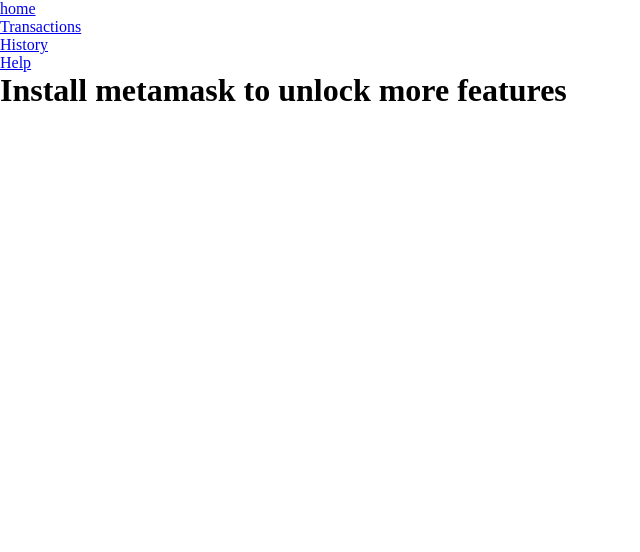
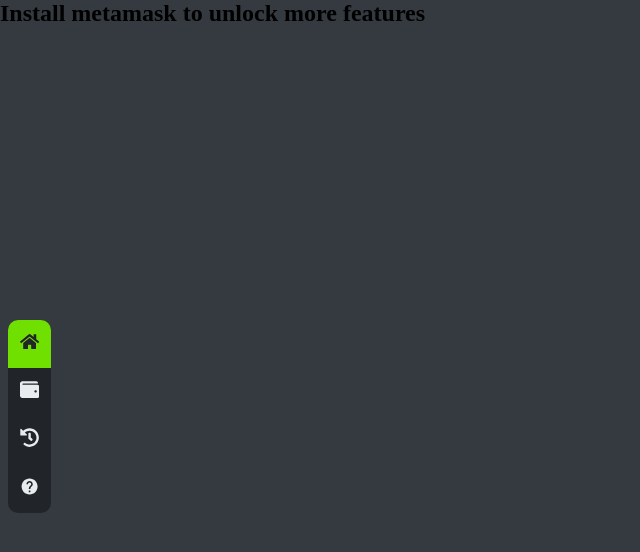
Before and after one commit to gdevakrishnan/MetaWallet, a React (Vite) app in the folder client/: page / in a window 1280 px wide. Shown: the top 552 px of the page, without its empty margins (0-640 px from the left). Built offline with nearby package versions, Linux system fonts and the light colour scheme.

Commit message:
navbar done

```diff
--- a/client/package.json
+++ b/client/package.json
@@ -12,7 +12,8 @@
   "dependencies": {
     "ethers": "^5.7.2",
     "react": "^18.2.0",
-    "react-dom": "^18.2.0"
+    "react-dom": "^18.2.0",
+    "react-icons": "^5.2.0"
   },
   "devDependencies": {
     "@types/react": "^18.2.66",
--- a/client/src/App.jsx
+++ b/client/src/App.jsx
@@ -5,6 +5,12 @@
 import appContext from './context/appContext'
 
 function App() {
+  const navInitialState = {
+    dashboard: true,
+    transaction: false,
+    history: false,
+    help: false
+  };
 
   const initialState = {
     WindowEthereum: false,
@@ -17,6 +23,7 @@
     WriteContract: null,
   };
   const [State, setState] = useState(initialState);
+  const [navState, setNavState] = useState(navInitialState);
 
   useEffect(() => {
     getStateParameters();
@@ -66,7 +73,9 @@
   const context = {
     State,
     setState,
-    getStateParameters
+    getStateParameters,
+    navState,
+    setNavState
   }
 
   return (
--- a/client/src/components/Dashboard.jsx
+++ b/client/src/components/Dashboard.jsx
@@ -1,12 +1,21 @@
-import React, { Fragment, useContext } from 'react'
+import React, { Fragment, useContext, useEffect } from 'react'
 import appContext from '../context/appContext'
 
 function Dashboard() {
-  const { State, getStateParameters } = useContext(appContext);
+  const { State, getStateParameters, setNavState } = useContext(appContext);
   const {
     WindowEthereum,
     WalletAddress,
   } = State;
+
+  useEffect(() => {
+    setNavState({
+      dashboard: true,
+      transaction: false,
+      history: false,
+      help: false
+    })
+  }, []);
 
   const handleClick = (e) => {
     e.preventDefault();
@@ -15,11 +24,13 @@
 
   return (
     <Fragment>
-      {
-        (WindowEthereum) ? (
-          (WalletAddress) ? (<h1>{`${WalletAddress.slice(0, 7)}...${WalletAddress.slice(-5)}`}</h1>) : <button onClick={(e) => handleClick(e)}>Connect</button>
-        ) : <h1>Install metamask to unlock more features</h1>
-      }
+      <section className='page'>
+        {
+          (WindowEthereum) ? (
+            (WalletAddress) ? (<h1>{`${WalletAddress.slice(0, 7)}...${WalletAddress.slice(-5)}`}</h1>) : <button onClick={(e) => handleClick(e)}>Connect</button>
+          ) : <h1>Install metamask to unlock more features</h1>
+        }
+      </section>
     </Fragment>
   )
 }
--- a/client/src/components/Help.jsx
+++ b/client/src/components/Help.jsx
@@ -1,8 +1,22 @@
-import React from 'react'
+import React, { useContext, useEffect } from 'react'
+import appContext from '../context/appContext';
 
 function Help() {
+  const { setNavState } = useContext(appContext);
+
+  useEffect(() => {
+    setNavState({
+      dashboard: false,
+      transaction: false,
+      history: false,
+      help: true
+    })
+  }, []);
+
   return (
-    <div>Help</div>
+    <section className='page'>
+      <h1>Help</h1>
+    </section>
   )
 }
 
--- a/client/src/components/History.jsx
+++ b/client/src/components/History.jsx
@@ -4,7 +4,7 @@
 
 function History() {
     const [transactionHistory, setTransactionHistory] = useState([]);
-    const { State } = useContext(appContext);
+    const { State, setNavState } = useContext(appContext);
     const {
         ReadContract,
         WalletAddress
@@ -20,11 +20,21 @@
     }
 
     useEffect(() => {
+        setNavState({
+            dashboard: false,
+            transaction: false,
+            history: true,
+            help: false
+        })
+    }, []);
+
+    useEffect(() => {
         getTransactionHistory();
     }, [transactionHistory, setTransactionHistory]);
 
     return (
         <Fragment>
+            <section className='page'>
                 {
                     (transactionHistory.length > 0) ? (
                         <table>
@@ -51,6 +61,7 @@
                         <h1>Data Not found</h1>
                     )
                 }
+            </section>
         </Fragment>
     )
 }
--- a/client/src/components/Navbar.jsx
+++ b/client/src/components/Navbar.jsx
@@ -1,15 +1,35 @@
-import React, { Fragment } from 'react'
+import React, { Fragment, useContext } from 'react'
 import { Link } from 'react-router-dom'
+import appContext from '../context/appContext'
+import { FaHome, FaWallet, FaHistory } from "react-icons/fa";
+import { MdHelp } from "react-icons/md";
 
 function Navbar() {
+  const { navState } = useContext(appContext);
+
   return (
     <Fragment>
       <nav>
         <ul>
-          <li><Link to={'/'}>home</Link></li>
-          <li><Link to={'/transactions'}>Transactions</Link></li>
-          <li><Link to={'/history'}>History</Link></li>
-          <li><Link to={'/help'}>Help</Link></li>
+          <li title='Dashboard' style={(navState.dashboard) ? { backgroundColor:'#70e000' } : { backgroundColor: 'transparent' } }>
+            <Link to={'/'}>
+              <FaHome style={(navState.dashboard) ? { color:'#212529' } : { color: '#e9ecef' } } />
+            </Link>
+          </li>
+          <li title='Transaction' style={(navState.transaction) ? { backgroundColor:'#70e000' } : { backgroundColor: 'transparent' } }>
+            <Link to={'/transactions'}>
+              <FaWallet style={(navState.transaction) ? { color:'#212529' } : { color: '#e9ecef' } }  />
+            </Link>
+          </li>
+          <li title='History' style={(navState.history) ? { backgroundColor:'#70e000' } : { backgroundColor: 'transparent' } }>
+            <Link to={'/history'}>
+              <FaHistory style={(navState.history) ? { color:'#212529' } : { color: '#e9ecef' } } />
+            </Link></li>
+          <li title='Help' style={(navState.help) ? { backgroundColor:'#70e000' } : { backgroundColor: 'transparent' } }>
+            <Link to={'/help'}>
+              <MdHelp style={(navState.help) ? { color:'#212529' } : { color: '#e9ecef' } }  />
+            </Link>
+          </li>
         </ul>
       </nav>
     </Fragment>
--- a/client/src/components/Transactions.jsx
+++ b/client/src/components/Transactions.jsx
@@ -1,4 +1,4 @@
-import React, { Fragment, useContext, useState } from 'react'
+import React, { Fragment, useContext, useEffect, useState } from 'react'
 import { ethers } from 'ethers'
 import appContext from '../context/appContext';
 
@@ -8,10 +8,19 @@
     amountEth: ""
   };
 
-  const { State } = useContext(appContext);
+  const { State, setNavState } = useContext(appContext);
   const {
     WriteContract
   } = State;
+
+  useEffect(() => {
+    setNavState({
+      dashboard: false,
+      transaction: true,
+      history: false,
+      help: false
+    })
+  }, []);
 
   const [payment, setPayment] = useState(initialState);
 
@@ -32,6 +41,7 @@
 
   return (
     <Fragment>
+      <section className='page'>
         <form onSubmit={(e) => handleTransfer(e)}>
           <input type="text" name="reciever" id="reciever" placeholder='Reciever Address' value={payment.reciever} onChange={(e) => {
             setPayment({ ...payment, [e.target.id]: e.target.value })
@@ -41,6 +51,7 @@
           }} />
           <input type="submit" value="Transfer" onClick={(e) => handleTransfer(e)} />
         </form>
+      </section>
     </Fragment>
   )
 }
--- a/client/src/index.css
+++ b/client/src/index.css
@@ -1,5 +1,66 @@
+:root {
+  --main: #70e000;
+  --color1: #212529;
+  --color2: #343a40;
+  --color3: #495057;
+  --color4: #6c757d;
+  --color5: #adb5bd;
+  --text: #e9ecef;
+}
+
 * {
   margin: 0;
   padding: 0;
   box-sizing: border-box;
+  list-style-type: none;
 }
+
+body {
+  width: 100vw;
+  height: 100vh;
+  overflow-x: hidden;
+  background-color: var(--color2);
+}
+
+/* Page */
+.page {
+  width: 100vw;
+  min-height: 100vh;
+}
+
+/* nav */
+nav {
+  width: auto;
+  background-color: var(--color1);
+  position: fixed;
+  top: 40vh;
+  left: 0.5rem;
+  display: flex;
+  flex-direction: column;
+  justify-content: center;
+  align-items: center;
+  border-radius: 10px;
+  overflow: hidden;
+}
+
+nav ul {
+  width: 100%;
+  height: auto;
+  display: flex;
+  flex-direction: column;
+  justify-content: center;
+  align-items: center;
+}
+
+nav ul li {
+  padding: 12px 4px;
+}
+
+nav ul li a {
+  font-size: 1.2rem;
+  padding: 8px;
+}
+
+nav ul li a {
+  color: var(--text);
+}
--- a/client/src/router/Router.jsx
+++ b/client/src/router/Router.jsx
@@ -1,20 +1,26 @@
-import React, { Fragment } from 'react'
+import React, { Fragment, useContext } from 'react'
 import { BrowserRouter, Routes, Route, Outlet } from 'react-router-dom'
 import Navbar from '../components/Navbar'
 import Dashboard from '../components/Dashboard'
 import Transactions from '../components/Transactions'
 import Help from '../components/Help'
 import History from '../components/History'
+import appContext from '../context/appContext'
 
 function Router() {
+  const { State } = useContext(appContext);
+  const {
+    WalletAddress
+  } = State;
+
   return (
     <Fragment>
         <BrowserRouter>
             <Navbar />
             <Routes>
                 <Route path='/' index element={<Dashboard />}/>
-                <Route path='/transactions' element={<Transactions />}/>
-                <Route path='/history' element={<History />}/>
+                <Route path='/transactions' element={(WalletAddress) ? <Transactions /> : <Dashboard />}/>
+                <Route path='/history' element={(WalletAddress) ? <History /> : <Dashboard />}/>
                 <Route path='/help' element={<Help />}/>
             </Routes>
             <Outlet />
```
Also changed, not shown: 1 other file (tests, documents, lock files or other folders). Lines whose indentation alone changed are shown as unchanged.
